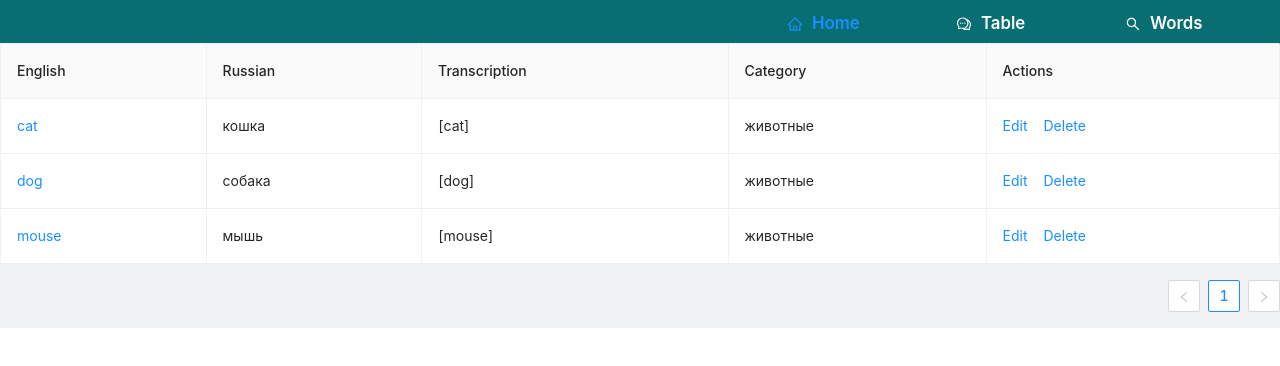
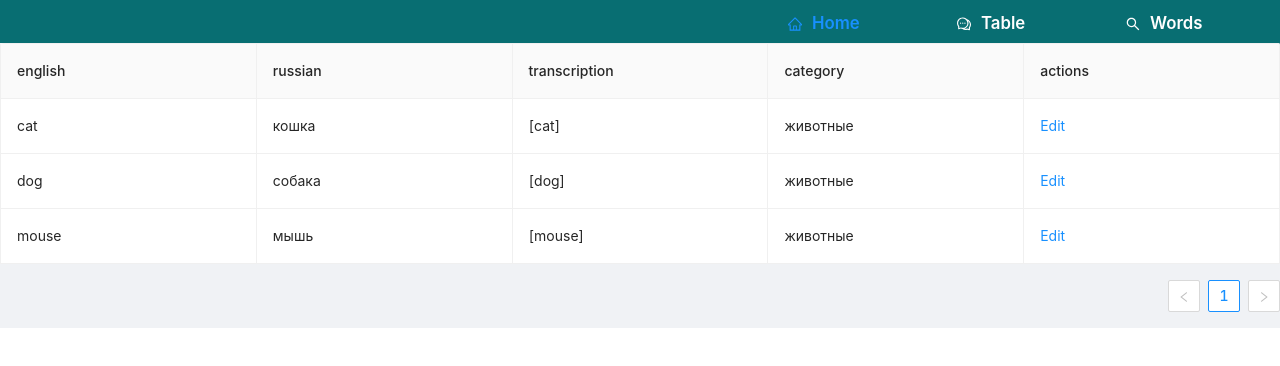
Before and after one commit to rossi23891/frontend, a React (Create React App) app in the folder school/language-app/: page /cards_storage in a window 1280 px wide. Shown: the top 366 px of the page. Built offline with nearby package versions, Linux system fonts and the light colour scheme.

Commit message:
make table editable

```diff
--- a/school/language-app/src/App.js
+++ b/school/language-app/src/App.js
@@ -2,9 +2,9 @@ import './App.css';
 import React from 'react';
 // import { BrowserRouter as Router, Route, Routes, NavLink, Redirect, Switch } from 'react-router-dom';
 import Header from './assets/components/Header';
-import CardsTable from './assets/components/CardsTable';
 import { Layout } from 'antd';
 import 'antd/dist/antd.css';
+import EditableTable from './assets/components/EditableTable';
 
 const { Content } = Layout;
 
@@ -13,9 +13,9 @@ function App() {
     <div className="App">
       {/* <Router> */}
       <Layout>
-        <Header></Header>
+        <Header />
         <Content>
-          <CardsTable></CardsTable>
+          <EditableTable />
         </Content>
         {/* <Routes>
             <Route exact path="/" component={Content} />
--- a/school/language-app/src/assets/components/CardTableLine.jsx
+++ b/school/language-app/src/assets/components/CardTableLine.jsx
@@ -1,9 +1,9 @@
 function CardTableLine(props) {
     return (
         <div className="line">
-            <div className="card-decription">{props.description}</div>
-            <div className="card-date">{props.date}</div>
-            <div className="card-stars">{props.stars}</div>
+            <div className="CardDecription">{props.description}</div>
+            <div className="CardDate">{props.date}</div>
+            <div className="CardStars">{props.stars}</div>
         </div>
     );
 }
--- a/school/language-app/src/assets/components/CardsTable.jsx
+++ /dev/null
@@ -1,94 +0,0 @@
-import { Table, Space } from 'antd';
-import React, { useState } from 'react';
-import 'antd/dist/antd.css';
-
-const columns = [
-    {
-        title: 'English',
-        dataIndex: 'english',
-        key: 'english',
-        render: text => <a>{text}</a>,
-    },
-    {
-        title: 'Russian',
-        dataIndex: 'russian',
-        key: 'russian',
-    },
-    {
-        title: 'Transcription',
-        dataIndex: 'transcription',
-        key: 'transcription',
-    },
-    {
-        title: 'Category',
-        dataIndex: 'category',
-        key: 'category',
-    },
-    {
-        title: 'Actions',
-        key: 'actions',
-        render: text => (
-            <Space size="middle">
-                <a>Edit</a>
-                <a>Delete</a>
-            </Space>
-        ),
-    },
-];
-
-const data = [
-    {
-        key: '1',
-        english: 'cat',
-        russian: 'кошка',
-        transcription: '[cat]',
-        category: 'животные',
-    },
-    {
-        key: '2',
-        english: 'dog',
-        russian: 'собака',
-        transcription: '[dog]',
-        category: 'животные',
-    },
-    {
-        key: '3',
-        english: 'mouse',
-        russian: 'мышь',
-        transcription: '[mouse]',
-        category: 'животные',
-    },
-];
-
-function CardsTable(props) {
-    const [selectedRow, setSelectedRow] = useState(undefined);
-
-    const handleRowSelect = (record) => {
-        if (selectedRow === undefined) {
-            setSelectedRow(record);
-        } else if (selectedRow.Name === record.Name) {
-            setSelectedRow(undefined);
-        } else {
-            setSelectedRow(record);
-        }
-    };
-    return (
-        <>
-            <Table columns={columns} dataSource={data} bordered
-                onRow={(record) => {
-                    return {
-                        onClick: (event) => handleRowSelect(record)
-                    };
-                }}
-                rowClassName={(record) => {
-                    console.log({ record, selectedRow });
-                    if (selectedRow) {
-                        return record.Name === selectedRow.Name ? "selected-row" : "";
-                    } else {
-                        return "";
-                    }
-                }} />
-        </>
-    );
-}
-export default CardsTable;
--- /dev/null
+++ b/school/language-app/src/assets/components/EditableTable.jsx
@@ -0,0 +1,194 @@
+import React, { useState } from 'react';
+import { Table, Input, InputNumber, Popconfirm, Form, Typography } from 'antd';
+const originData = [
+    {
+        key: '1',
+        english: 'cat',
+        russian: 'кошка',
+        transcription: '[cat]',
+        category: 'животные',
+    },
+    {
+        key: '2',
+        english: 'dog',
+        russian: 'собака',
+        transcription: '[dog]',
+        category: 'животные',
+    },
+    {
+        key: '3',
+        english: 'mouse',
+        russian: 'мышь',
+        transcription: '[mouse]',
+        category: 'животные',
+    },
+];
+
+const EditableCell = ({
+    editing,
+    dataIndex,
+    title,
+    inputType,
+    record,
+    index,
+    children,
+    ...restProps
+}) => {
+    const inputNode = inputType === 'number' ? <InputNumber /> : <Input />;
+    return (
+        <td {...restProps}>
+            {editing ? (
+                <Form.Item
+                    name={dataIndex}
+                    style={{
+                        margin: 0,
+                        border: '1px solid rgb(239, 239, 239)',
+                    }}
+                    rules={[
+                        {
+                            required: true,
+                            message: `Please Input ${title}!`,
+                        },
+                    ]}
+                >
+                    {inputNode}
+                </Form.Item>
+            ) : (
+                children
+            )}
+        </td>
+    );
+};
+
+function EditableTable() {
+    const [form] = Form.useForm();
+    const [data, setData] = useState(originData);
+    const [editingKey, setEditingKey] = useState('');
+
+    const isEditing = (record) => record.key === editingKey;
+
+    const edit = (record) => {
+        form.setFieldsValue({
+            english: '',
+            russian: '',
+            transcription: '',
+            category: '',
+            ...record,
+        });
+        setEditingKey(record.key);
+    };
+
+    const cancel = () => {
+        setEditingKey('');
+    };
+
+    const save = async (key) => {
+        try {
+            const row = await form.validateFields();
+            const newData = [...data];
+            const index = newData.findIndex((item) => key === item.key);
+
+            if (index > -1) {
+                const item = newData[index];
+                newData.splice(index, 1, { ...item, ...row });
+                setData(newData);
+                setEditingKey('');
+            } else {
+                newData.push(row);
+                setData(newData);
+                setEditingKey('');
+            }
+        } catch (errInfo) {
+            console.log('Validate Failed:', errInfo);
+        }
+    };
+
+    const columns = [
+        {
+            title: 'english',
+            dataIndex: 'english',
+            width: '20%',
+            editable: true,
+        },
+        {
+            title: 'russian',
+            dataIndex: 'russian',
+            width: '20%',
+            editable: true,
+        },
+        {
+            title: 'transcription',
+            dataIndex: 'transcription',
+            width: '20%',
+            editable: true,
+        },
+        {
+            title: 'category',
+            dataIndex: 'category',
+            width: '20%',
+            editable: true,
+        },
+        {
+            title: 'actions',
+            dataIndex: 'actions',
+            render: (_, record) => {
+                const editable = isEditing(record);
+                return editable ? (
+                    <span>
+                        <Typography.Link
+                            onClick={() => save(record.key)}
+                            style={{
+                                marginRight: 8,
+                            }}
+                        >
+                            Save
+                        </Typography.Link>
+                        <Popconfirm title="Sure to delete?" onConfirm={cancel}>
+                            <a>Delete</a>
+                        </Popconfirm>
+                    </span>
+                ) : (
+                    <Typography.Link disabled={editingKey !== ''} onClick={() => edit(record)}>
+                        Edit
+                    </Typography.Link>
+                );
+            },
+        },
+    ];
+    const mergedColumns = columns.map((col) => {
+        if (!col.editable) {
+            return col;
+        }
+
+        return {
+            ...col,
+            onCell: (record) => ({
+                record,
+                inputType: 'text',
+                dataIndex: col.dataIndex,
+                title: col.title,
+                editing: isEditing(record),
+            }),
+        };
+    });
+    return (
+        <Form form={form} component={false}>
+            <Table
+                components={{
+                    body: {
+                        cell: EditableCell,
+                    },
+                }}
+                bordered
+                dataSource={data}
+                columns={mergedColumns}
+                rowClassName="editable-row"
+                pagination={{
+                    onChange: cancel,
+                }}
+            />
+        </Form>
+    );
+};
+
+export default EditableTable;
--- a/school/language-app/src/assets/styles/main.css
+++ /dev/null
@@ -1,6 +0,0 @@
-.main {
-    background-color: rgba(145, 218, 214, 0.9);
-    border: 1px solid red;
-    max-width: 100%;
-    height: 93vh;
-}
```
